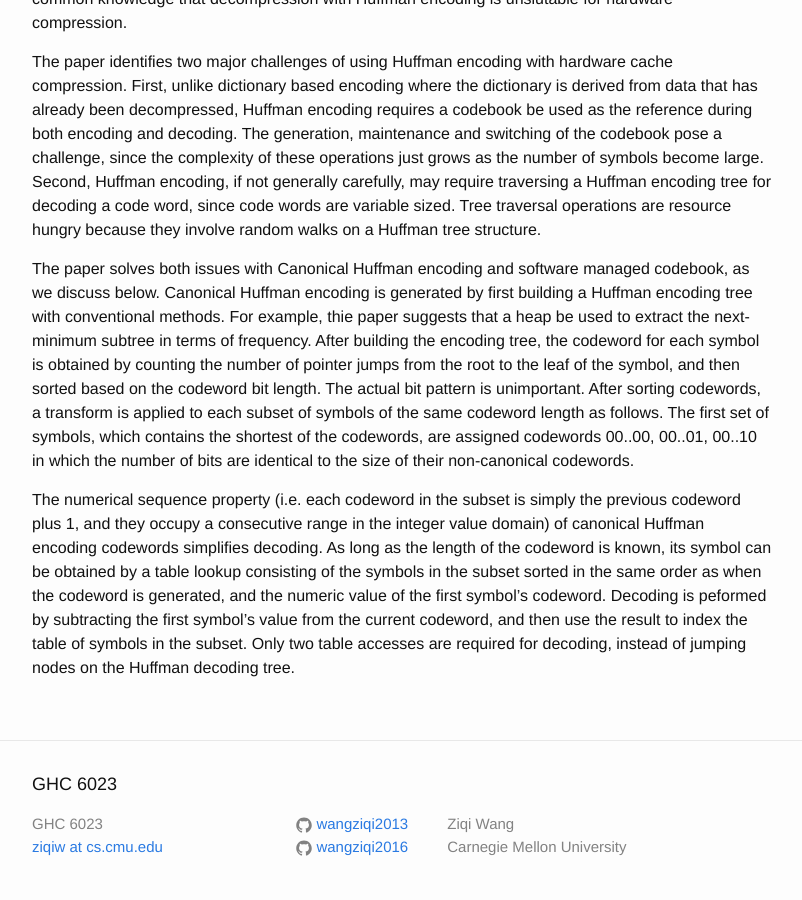
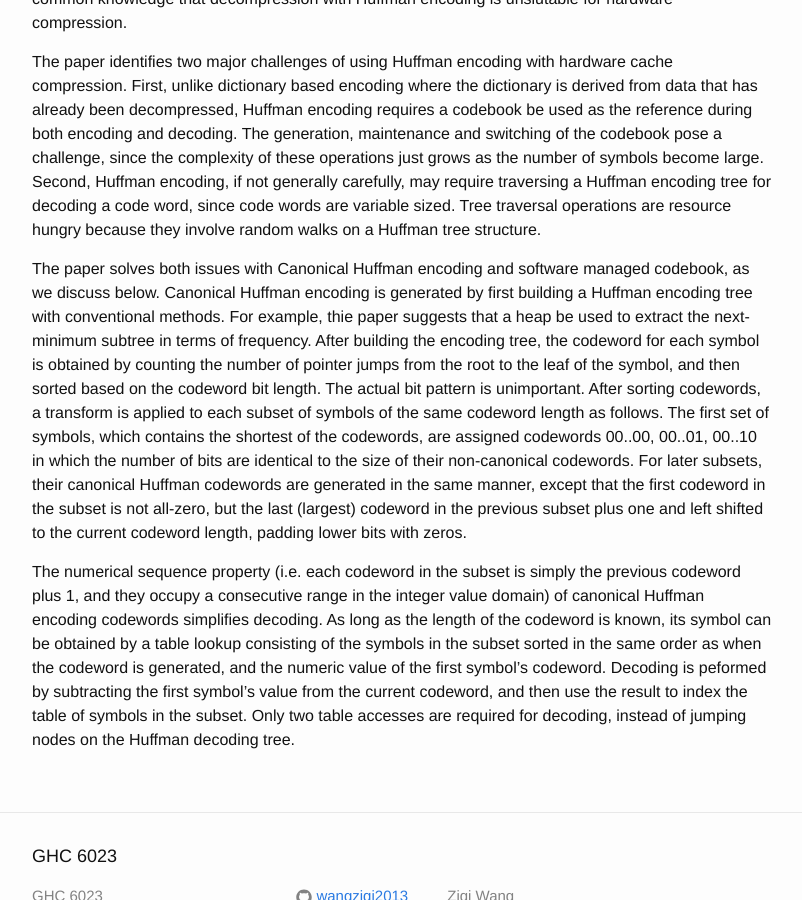
Before and after one commit to wangziqi2013/wangziqi2013.github.io, a Jekyll site: the page built from _posts/2020-06-29-sc2.markdown, in a window 1280 px wide and 900 px high, scrolled down 625 px. Shown: the whole window, without its empty margins (238-1040 px from the left). Built offline with Jekyll 4.4.1, drawn with Linux system fonts in a browser that asks for light colours.

Commit message:
Adding canonical Huffman

```diff
--- a/_posts/2020-06-29-sc2.markdown
+++ b/_posts/2020-06-29-sc2.markdown
@@ -35,6 +35,9 @@ to the leaf of the symbol, and then sorted based on the codeword bit length. The
 After sorting codewords, a transform is applied to each subset of symbols of the same codeword length as follows.
 The first set of symbols, which contains the shortest of the codewords, are assigned codewords 00..00, 00..01, 00..10
 in which the number of bits are identical to the size of their non-canonical codewords.
+For later subsets, their canonical Huffman codewords are generated in the same manner, except that the first codeword
+in the subset is not all-zero, but the last (largest) codeword in the previous subset plus one and left shifted to the
+current codeword length, padding lower bits with zeros.
 
 The numerical sequence property (i.e. each codeword in the subset is simply the previous codeword plus 1, and they occupy
 a consecutive range in the integer value domain) of canonical Huffman encoding codewords simplifies decoding.
```
